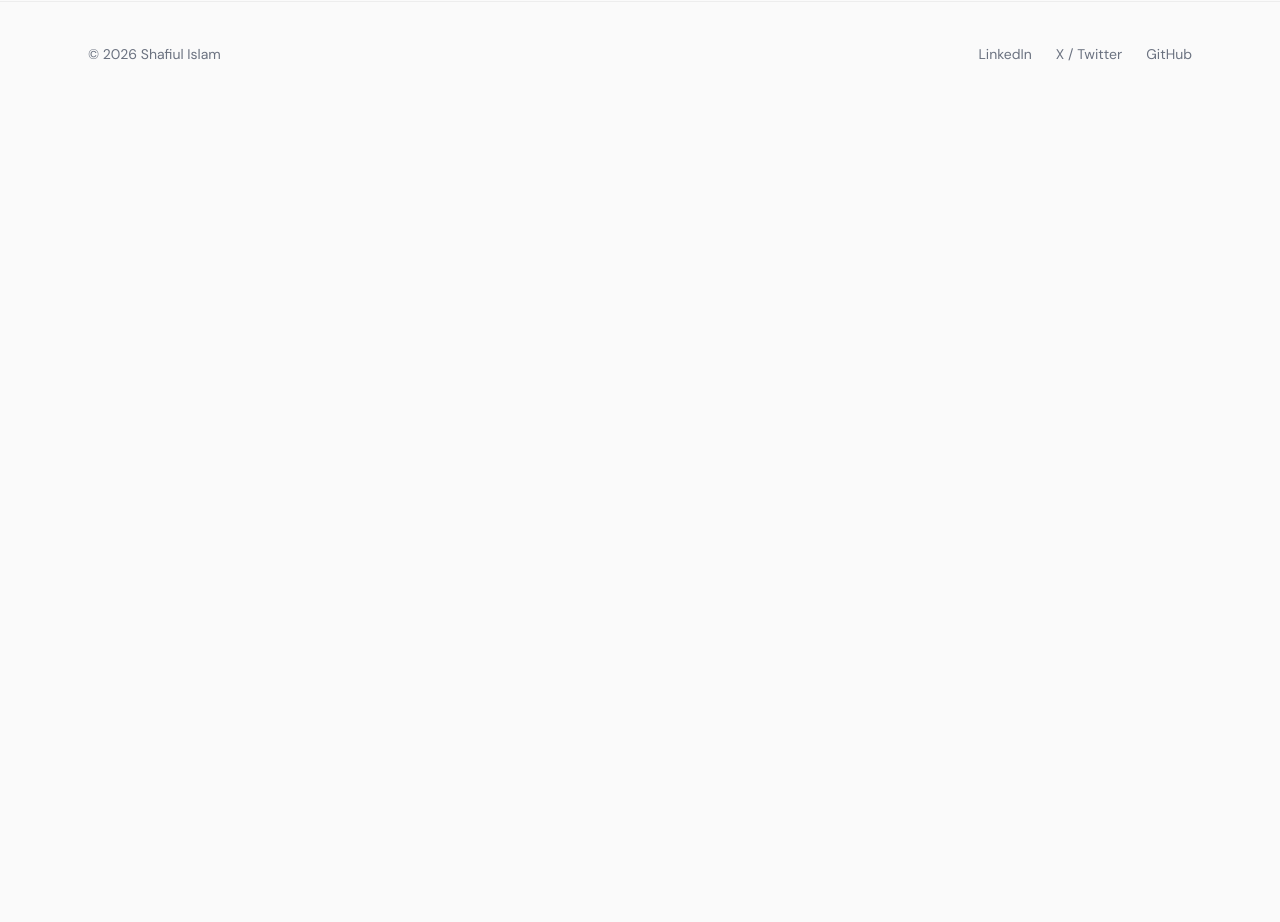
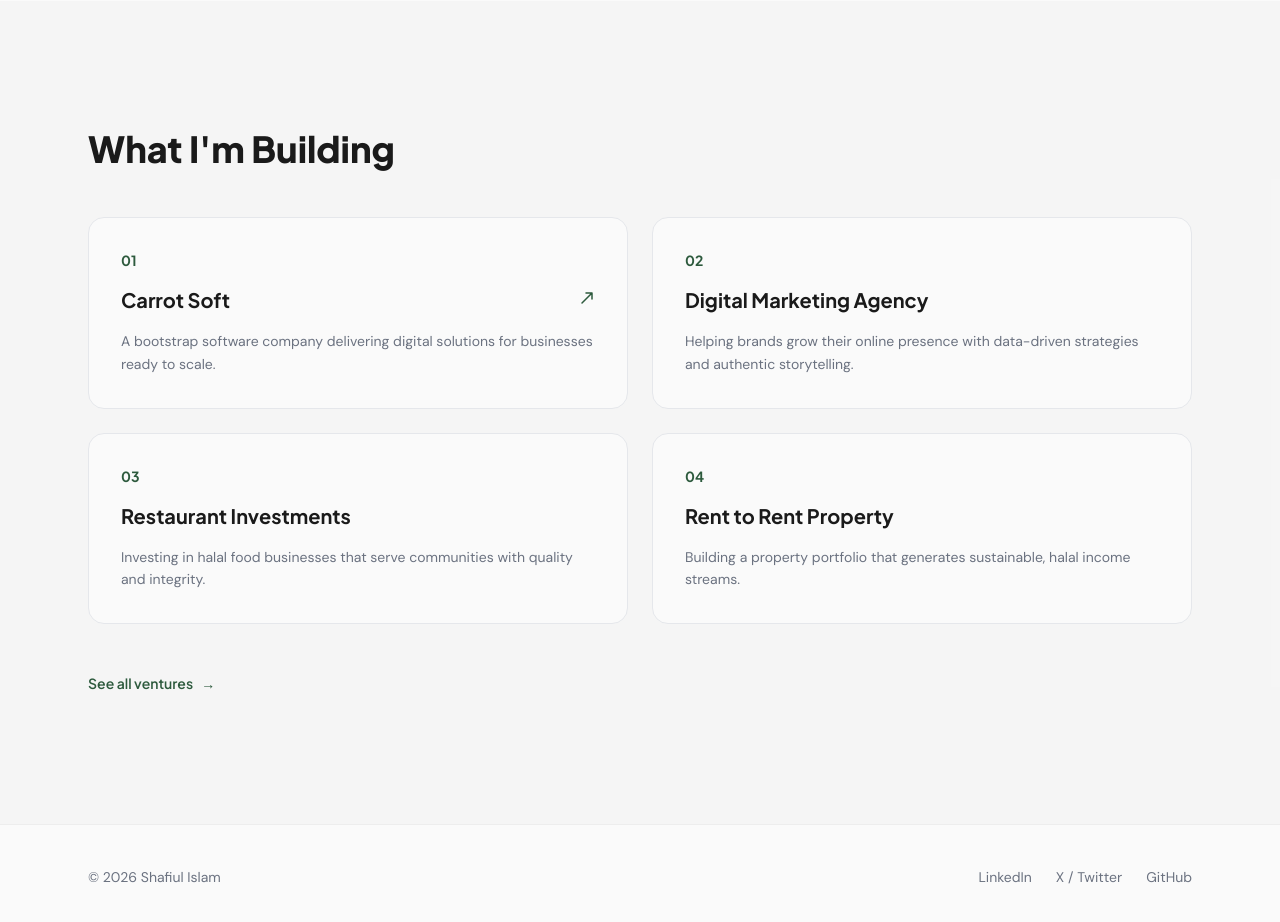
Before and after one commit to emes3ye/emes3ye, a Next.js app: page / in a window 1280 px wide. Shown: the part 1600-2522 px from the top of the page. Before the commit the page ends 1706 px from the top, so only its background shows below. Built offline with nearby package versions, Linux system fonts and the light colour scheme.

Commit message:
Task 004: Home Page — Ventures Section ✅

```diff
--- a/app/page.tsx
+++ b/app/page.tsx
@@ -1,11 +1,13 @@
 import Hero from "@/components/sections/Hero";
 import AboutPreview from "@/components/sections/AboutPreview";
+import VenturesPreview from "@/components/sections/VenturesPreview";
 
 export default function Home() {
   return (
     <>
       <Hero />
       <AboutPreview />
+      <VenturesPreview />
     </>
   );
 }
--- /dev/null
+++ b/components/sections/VenturesPreview.tsx
@@ -0,0 +1,134 @@
+"use client";
+
+import Link from "next/link";
+import { useInView } from "@/hooks/useInView";
+
+const ventures = [
+  {
+    number: "01",
+    name: "Carrot Soft",
+    description:
+      "A bootstrap software company delivering digital solutions for businesses ready to scale.",
+    href: "https://carrotsoft.uk",
+    external: true,
+  },
+  {
+    number: "02",
+    name: "Digital Marketing Agency",
+    description:
+      "Helping brands grow their online presence with data-driven strategies and authentic storytelling.",
+    href: "/ventures",
+    external: false,
+  },
+  {
+    number: "03",
+    name: "Restaurant Investments",
+    description:
+      "Investing in halal food businesses that serve communities with quality and integrity.",
+    href: "/ventures",
+    external: false,
+  },
+  {
+    number: "04",
+    name: "Rent to Rent Property",
+    description:
+      "Building a property portfolio that generates sustainable, halal income streams.",
+    href: "/ventures",
+    external: false,
+  },
+];
+
+export default function VenturesPreview() {
+  const { ref, inView } = useInView();
+
+  return (
+    <section
+      ref={ref as React.RefObject<HTMLElement>}
+      className="bg-foreground/[0.02] py-24 md:py-32"
+    >
+      <div className="max-w-6xl mx-auto px-6">
+        <h2 className="font-heading font-extrabold text-3xl md:text-4xl text-foreground mb-12">
+          What I&apos;m Building
+        </h2>
+
+        <div className="grid grid-cols-1 md:grid-cols-2 gap-6 mb-12">
+          {ventures.map((venture, i) => {
+            const cardClasses = `group rounded-2xl border border-black/8 bg-background p-8 flex flex-col gap-4 hover:-translate-y-1 hover:shadow-lg transition-all duration-300 ${
+              inView
+                ? "opacity-100 translate-y-0"
+                : "opacity-0 translate-y-8"
+            }`;
+
+            const style = {
+              transitionDelay: inView ? `${i * 100}ms` : "0ms",
+            };
+
+            const content = (
+              <>
+                <span className="font-heading font-bold text-accent text-sm">
+                  {venture.number}
+                </span>
+                <div className="flex items-start justify-between gap-2">
+                  <h3 className="font-heading font-bold text-xl text-foreground">
+                    {venture.name}
+                  </h3>
+                  {venture.external && (
+                    <svg
+                      width="16"
+                      height="16"
+                      viewBox="0 0 16 16"
+                      fill="none"
+                      xmlns="http://www.w3.org/2000/svg"
+                      className="text-accent flex-shrink-0 mt-1"
+                      aria-hidden="true"
+                    >
+                      <path
+                        d="M3 13L13 3M13 3H7M13 3V9"
+                        stroke="currentColor"
+                        strokeWidth="1.5"
+                        strokeLinecap="round"
+                        strokeLinejoin="round"
+                      />
+                    </svg>
+                  )}
+                </div>
+                <p className="text-muted text-sm leading-relaxed">
+                  {venture.description}
+                </p>
+              </>
+            );
+
+            if (venture.external) {
+              return (
+                <a
+                  key={venture.number}
+                  href={venture.href}
+                  target="_blank"
+                  rel="noopener noreferrer"
+                  className={cardClasses}
+                  style={style}
+                >
+                  {content}
+                </a>
+              );
+            }
+
+            return (
+              <div key={venture.number} className={cardClasses} style={style}>
+                {content}
+              </div>
+            );
+          })}
+        </div>
+
+        <Link
+          href="/ventures"
+          className="inline-flex items-center gap-2 text-accent font-heading font-semibold text-sm hover:gap-3 transition-all duration-200"
+        >
+          See all ventures
+          <span aria-hidden="true">→</span>
+        </Link>
+      </div>
+    </section>
+  );
+}
```
Also changed, not shown: .tasks/done/004_2026-03-14_ventures-section.md.
